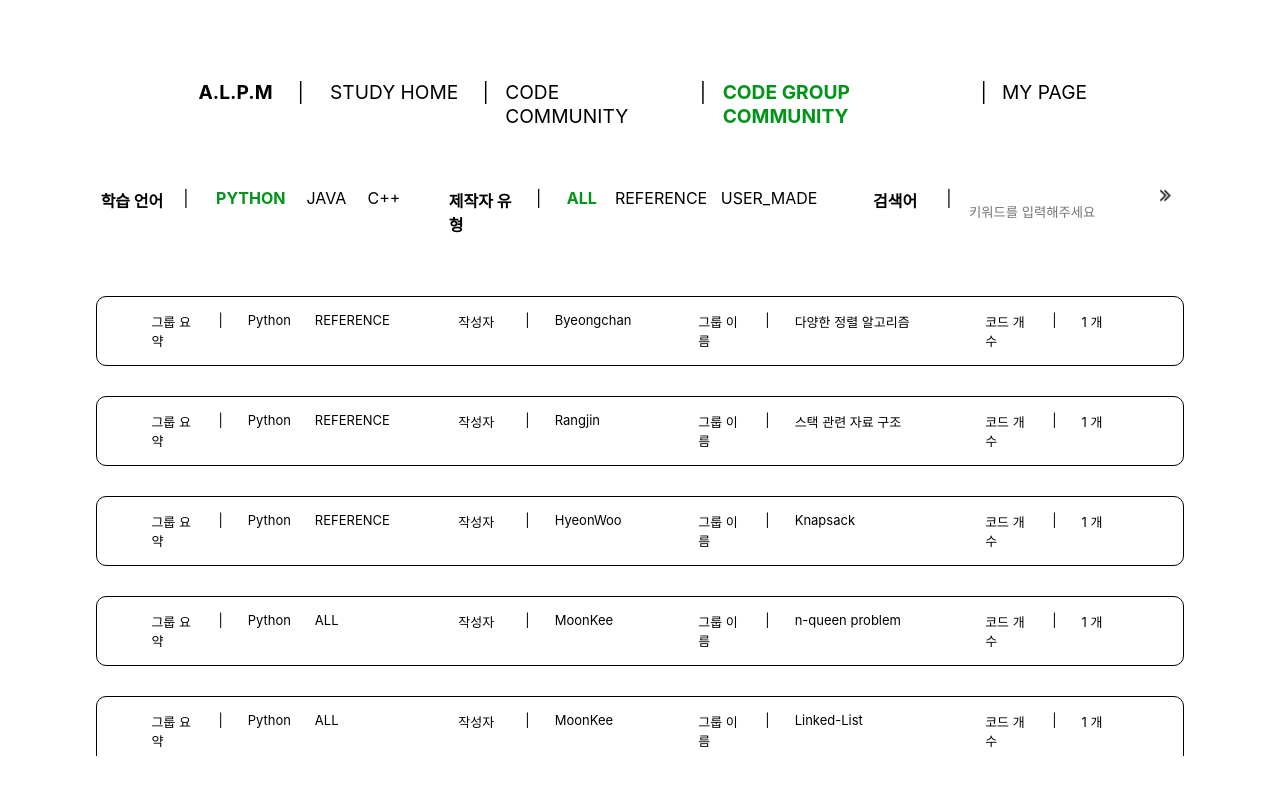
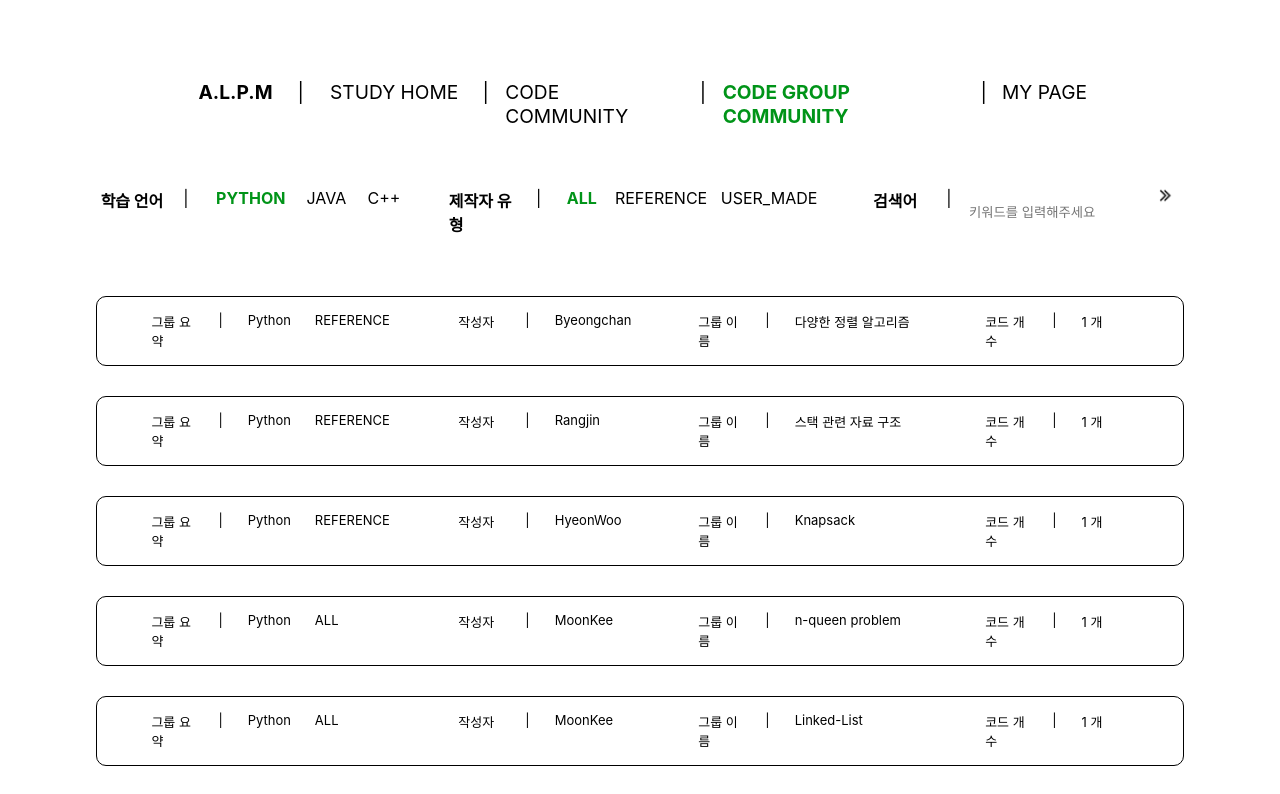
Before and after one commit to AL-PM/ALPM-web, a React (Create React App) app: page /codegroup in a window 1280 px wide. Shown: the top 794 px of the page. Built offline with nearby package versions, Linux system fonts and the light colour scheme.

Commit message:
[MOD] ETC 코드 그룹 결과 출력 컴포넌트 높이 입력 방식 변경

```diff
--- a/src/Etc/CodeGroupSearchResult/CodeGroupSearchResult.css
+++ b/src/Etc/CodeGroupSearchResult/CodeGroupSearchResult.css
@@ -17,7 +17,6 @@
 
 #CodeGroupSearchBody{
     width: 85vw;
-    height: 60vh;
     margin-top : 5vh;
     margin-bottom: 5vh;
     margin-left : 7.5vw;
--- a/src/Etc/CodeGroupSearchResult/CodeGroupSearchResult.jsx
+++ b/src/Etc/CodeGroupSearchResult/CodeGroupSearchResult.jsx
@@ -2,7 +2,7 @@ import React from "react";
 import './CodeGroupSearchResult.css';
 import {useNavigate} from 'react-router-dom';
 
-function CodeGroupSearchResult({searchData}){
+function CodeGroupSearchResult({searchData, bodyHeight}){
     const navigator = useNavigate();
     function verifiedInvertor(verified){
         if(verified === null)
@@ -13,7 +13,7 @@ function CodeGroupSearchResult({searchData}){
             return "USER_MADE";
     }
 return(
-    <div id="CodeGroupSearchBody">
+    <div id="CodeGroupSearchBody" style={{height:bodyHeight}}>
         {searchData.map((Data) =>
             <div id="CodeGroupSearchResult" key={Data.id} onClick={()=>navigator('/codegroup/Detail', {state : Data.id})}>
                 <span>그룹 요약</span>
```
